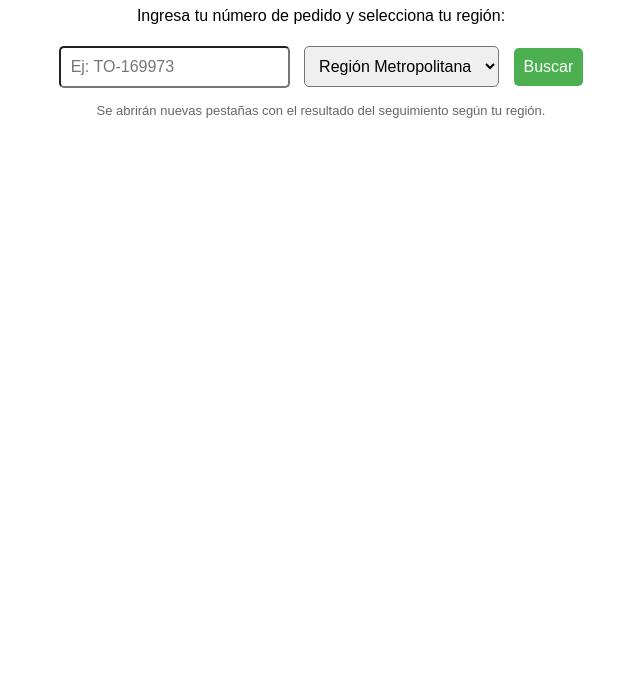
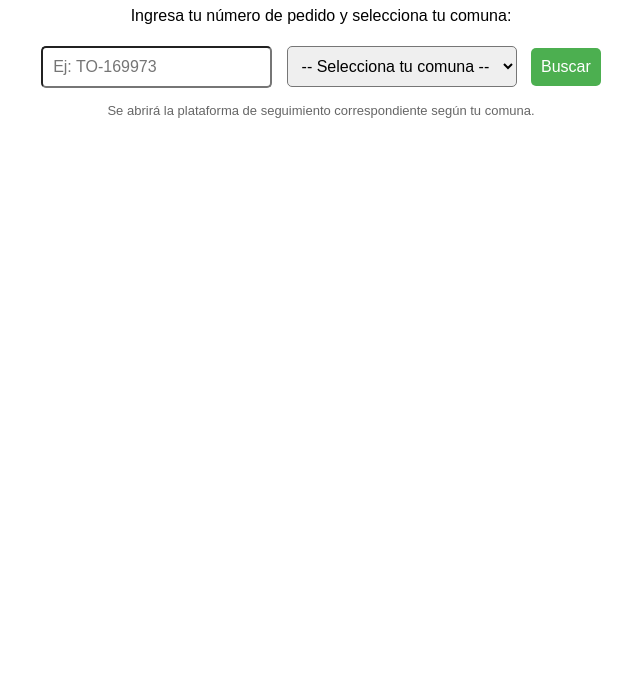
Before and after one commit to TostChile/seguimiento, a plain HTML site: page index.html in a window 1280 px wide. Shown: the part 111-800 px from the top of the page, without its empty margins (319-959 px from the left). Drawn offline with Linux system fonts and the light colour scheme.

Commit message:
Update index.html

```diff
--- a/index.html
+++ b/index.html
@@ -2,7 +2,7 @@
 <html lang="es">
 <head>
   <meta charset="UTF-8">
-  <title>Seguimiento de Pedido</title>
+  <title>Seguimiento de Pedido por Comuna</title>
   <style>
     body {
       font-family: sans-serif;
@@ -31,18 +31,75 @@
 <body>
 
   <h1>Rastrea tu pedido</h1>
-  <p>Ingresa tu número de pedido y selecciona tu región:</p>
+  <p>Ingresa tu número de pedido y selecciona tu comuna:</p>
 
   <form onsubmit="buscar(); return false;">
     <input id="codigo" placeholder="Ej: TO-169973" required>
-    <select id="region">
-      <option value="rm">Región Metropolitana</option>
-      <option value="otras">Otras Regiones</option>
+    <select id="comuna" required>
+      <option value="">-- Selecciona tu comuna --</option>
+      <optgroup label="SimpliRoute">
+        <option>Las Condes</option>
+        <option>Ñuñoa</option>
+        <option>Providencia</option>
+        <option>Santiago</option>
+      </optgroup>
+      <optgroup label="Alasxpress">
+        <option>Alhué</option>
+        <option>Buin</option>
+        <option>Calera de Tango</option>
+        <option>Curacaví</option>
+        <option>El Monte</option>
+        <option>Isla de Maipo</option>
+        <option>Lampa</option>
+        <option>María Pinto</option>
+        <option>Melipilla</option>
+        <option>Padre Hurtado</option>
+        <option>Paine</option>
+        <option>Peñaflor</option>
+        <option>Pirque</option>
+        <option>San José de Maipo</option>
+        <option>San Pedro</option>
+        <option>Talagante</option>
+        <option>Tiltil</option>
+      </optgroup>
+      <optgroup label="DispatchTrack">
+        <option>Colina</option>
+        <option>Conchalí</option>
+        <option>Cerrillos</option>
+        <option>Cerro Navia</option>
+        <option>El Bosque</option>
+        <option>Estación Central</option>
+        <option>Huechuraba</option>
+        <option>Independencia</option>
+        <option>La Cisterna</option>
+        <option>La Florida</option>
+        <option>La Granja</option>
+        <option>La Pintana</option>
+        <option>La Reina</option>
+        <option>Lo Barnechea</option>
+        <option>Lo Espejo</option>
+        <option>Lo Prado</option>
+        <option>Macul</option>
+        <option>Maipú</option>
+        <option>Pedro Aguirre Cerda</option>
+        <option>Peñalolén</option>
+        <option>Puente Alto</option>
+        <option>Pudahuel</option>
+        <option>Quilicura</option>
+        <option>Quinta Normal</option>
+        <option>Recoleta</option>
+        <option>Renca</option>
+        <option>San Bernardo</option>
+        <option>San Joaquín</option>
+        <option>San Miguel</option>
+        <option>San Ramón</option>
+        <option>Vitacura</option>
+      </optgroup>
     </select>
     <button type="submit">Buscar</button>
   </form>
 
-  <p class="note">Se abrirán nuevas pestañas con el resultado del seguimiento según tu región.</p>
+  <p class="note">Se abrirá la plataforma de seguimiento correspondiente según tu comuna.</p>
 
   <!-- Formulario oculto para DispatchTrack -->
   <form id="form-dispatch" action="https://mtransporte.dispatchtrack.com/widget/jhJCY3V19f9Tl3PN_3mRbw" method="POST" target="_blank" style="display: none;">
@@ -50,36 +107,34 @@
     <input type="hidden" name="search" id="dispatch-search">
   </form>
 
-  <!-- Formulario oculto para SimpliRoute -->
-  <form id="form-simpliroute" method="GET" target="_blank" style="display: none;">
-    <input type="hidden" id="simpliroute-code">
-  </form>
+  <script>
+    const SIMPLIROUTE = ["Las Condes", "Ñuñoa", "Providencia", "Santiago"];
+    const ALASXPRESS = ["Alhué", "Buin", "Calera de Tango", "Curacaví", "El Monte", "Isla de Maipo", "Lampa", "María Pinto", "Melipilla", "Padre Hurtado", "Paine", "Peñaflor", "Pirque", "San José de Maipo", "San Pedro", "Talagante", "Tiltil"];
+    const DISPATCHTRACK = ["Colina", "Conchalí", "Cerrillos", "Cerro Navia", "El Bosque", "Estación Central", "Huechuraba", "Independencia", "La Cisterna", "La Florida", "La Granja", "La Pintana", "La Reina", "Lo Barnechea", "Lo Espejo", "Lo Prado", "Macul", "Maipú", "Pedro Aguirre Cerda", "Peñalolén", "Puente Alto", "Pudahuel", "Quilicura", "Quinta Normal", "Recoleta", "Renca", "San Bernardo", "San Joaquín", "San Miguel", "San Ramón", "Vitacura"];
 
-  <script>
     function buscar() {
       const codigo = document.getElementById('codigo').value.trim();
-      const region = document.getElementById('region').value;
+      const comuna = document.getElementById('comuna').value;
 
-      if (!codigo) {
-        alert('Por favor, ingresa tu número de pedido.');
+      if (!codigo || !comuna) {
+        alert("Por favor ingresa el número de pedido y selecciona una comuna.");
         return;
       }
 
-      if (region === 'rm') {
-        // 1. DispatchTrack por POST
+      if (DISPATCHTRACK.includes(comuna)) {
         const codigoDispatch = codigo.replace(/^TO-/, '');
         document.getElementById('dispatch-search').value = codigoDispatch;
         document.getElementById('form-dispatch').submit();
+      }
 
-        // 2. SimpliRoute por GET
-        const formSR = document.getElementById('form-simpliroute');
-        formSR.action = 'https://livetracking.simpliroute.com/widget/account/45260/tracking/' + encodeURIComponent(codigo);
-        formSR.submit();
+      if (SIMPLIROUTE.includes(comuna)) {
+        const srURL = 'https://livetracking.simpliroute.com/widget/account/45260/tracking/' + encodeURIComponent(codigo);
+        window.open(srURL, '_blank');
+      }
 
-      } else {
-        // Solo Alasxpress
-        const urlAX = 'https://tracking.alasxpress.com/api/' + encodeURIComponent(codigo);
-        window.open(urlAX, '_blank');
+      if (ALASXPRESS.includes(comuna)) {
+        const axURL = 'https://tracking.alasxpress.com/api/' + encodeURIComponent(codigo);
+        window.open(axURL, '_blank');
       }
     }
   </script>
```
